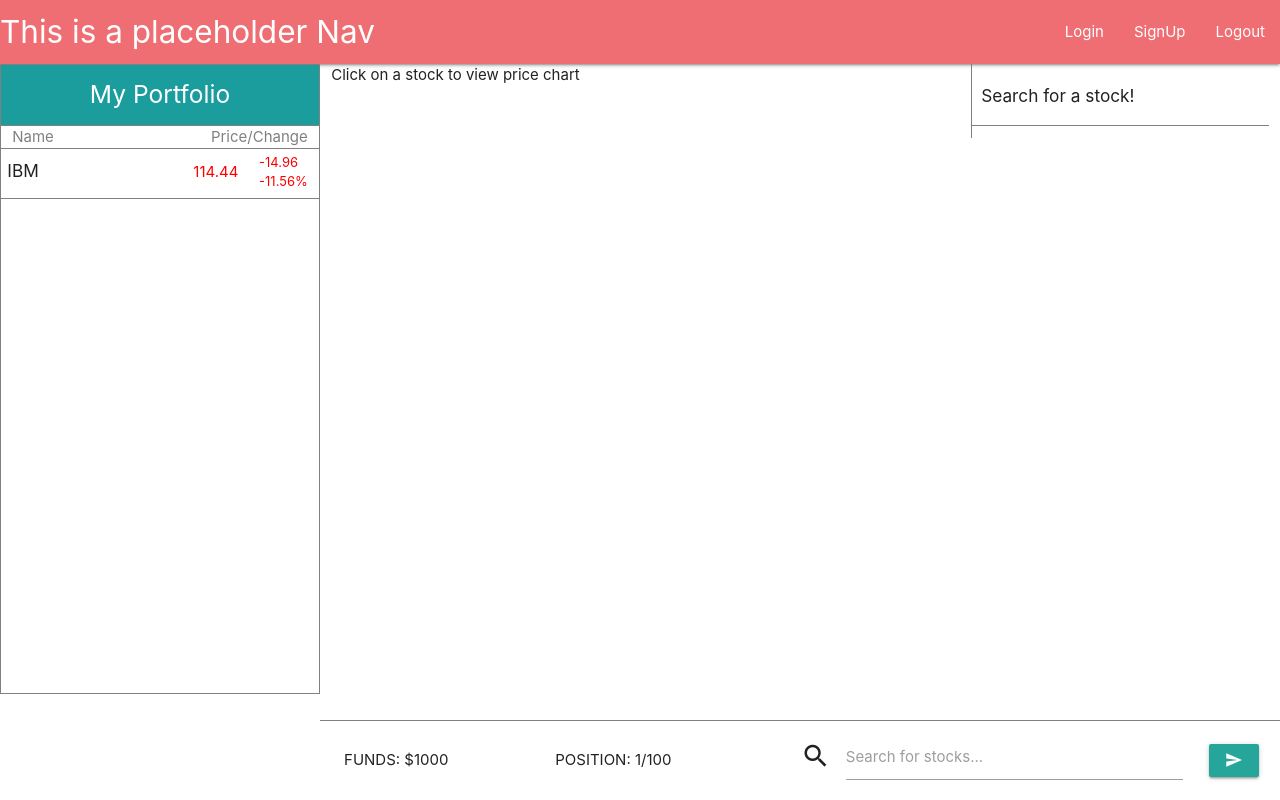
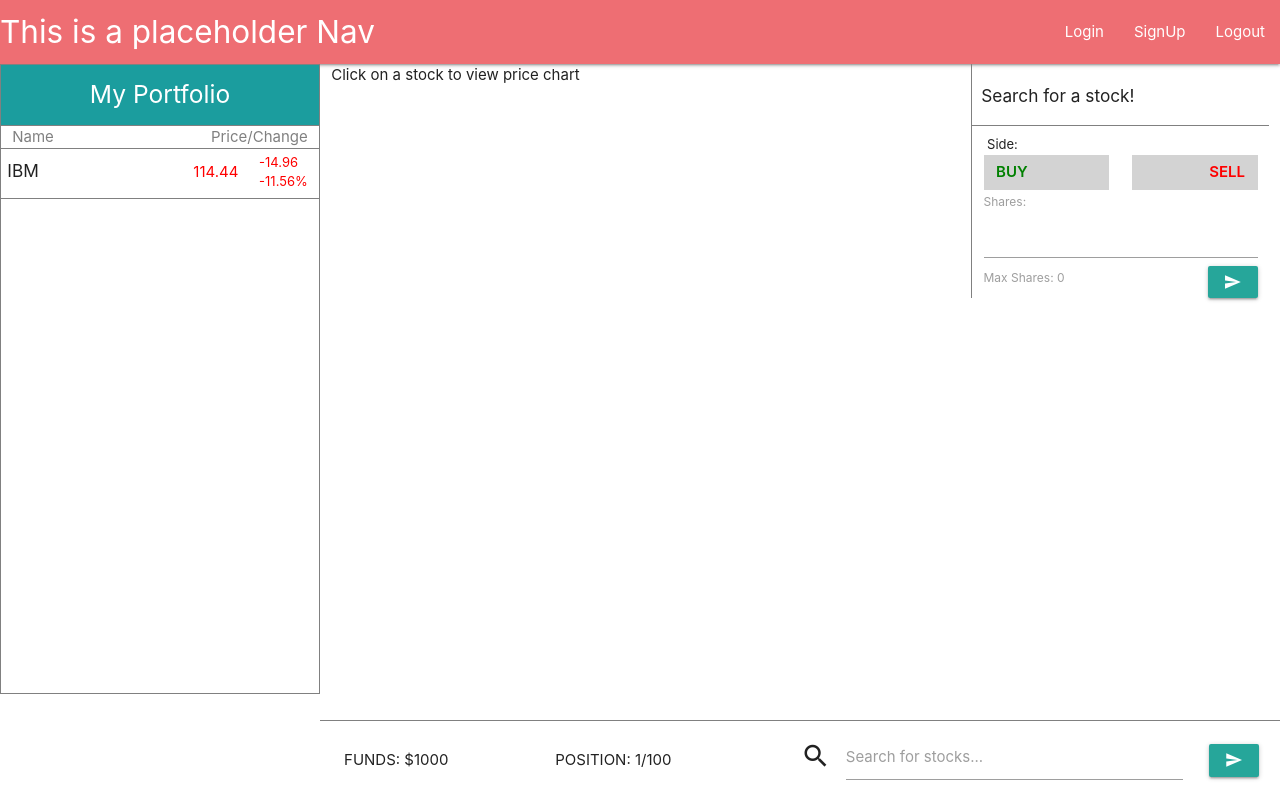
Before and after one commit to asmaa-aboasha/MoneyVestor, a React (Create React App) app in the folder client/: page /trade in a window 1280 px wide. Built offline with nearby package versions, Linux system fonts and the light colour scheme; no server answers.

Commit message:
buying stocks feature implemented!

```diff
--- a/client/src/components/MarketComponents/BuySell/BuySell.js
+++ b/client/src/components/MarketComponents/BuySell/BuySell.js
@@ -1,13 +1,68 @@
 import React from 'react';
-import { Row, Col, Icon } from 'react-materialize';
-import './buysell.css'
+import { Row, Col, Icon, Button } from 'react-materialize';
+import styles from './buysell.module.css'
 import 'materialize-css';
 
 const BuySell = (props) => {
+    let buyBtnStyle = styles.buyBtn;
+    let sellBtnStyle = styles.sellBtn;
+    if (props.side) {
+        if (props.side === 'BUY') {
+            buyBtnStyle = styles.buySide
+        }
+        else if (props.side === 'SELL') {
+            sellBtnStyle = styles.sellSide;
+        }
+    }
+
+    let alert;
+    if(props.alert){
+        alert=(
+            <div className={styles.alertMsg}>You don't own any shares!</div>
+        )
+    }
     return (
         <React.Fragment>
             <Row>
-                <h6> </h6>
+                <div className={styles.buttons}>
+                    <div className={styles.buyOrSell}>Side:</div>
+                    <Col s={6}>
+                        <div className={`${buyBtnStyle} hoverable`}
+                            onClick={props.setSide} >
+                            BUY
+                        </div>
+                    </Col>
+                    <Col s={6}>
+                        <div className={`${sellBtnStyle} right-align hoverable`}
+                            onClick={props.setSide}>
+                            SELL
+                        </div>
+                    </Col>
+                    <Col s={12}>
+                        <form onSubmit={props.submit} >
+                            <label>
+                                Shares:
+                                <input min={0} max={props.maxShares} onChange={props.change} type="number" />
+                            </label>
+                            <label>
+                                Max Shares: {props.maxShares}
+                            </label>
+                            <Button
+                                className='right'
+                                small
+                                node="button"
+                                type="submit"
+                                waves="light"
+                            >
+                                <Icon center>
+                                    send
+                                </Icon>
+                            </Button>
+                        </form>
+                        {alert}
+                    </Col>
+                </div>
+
             </Row>
         </React.Fragment>
     )
--- /dev/null
+++ b/client/src/components/MarketComponents/BuySell/buysell.module.css
@@ -0,0 +1,45 @@
+.buttons{
+    margin-top: 3%;
+}
+
+.buyOrSell{
+    font-size: small;
+    padding-left: 5%;
+}
+
+.buyBtn{
+    font-weight: 600;
+    color: green;
+    padding:5%;
+    padding-left: 10%;
+    background-color: lightgray;
+}
+.buySide{
+    font-weight: 600;
+    color: white;
+    padding:5%;
+    padding-left: 10%;
+    background-color: green;
+}
+
+.sellBtn{
+    font-weight: 600;
+    color: red;
+    padding:5%;
+    padding-right: 10%;
+    background-color: lightgray;
+}
+
+.sellSide{
+    font-weight: 600;
+    color: white;
+    padding:5%;
+    padding-right: 10%;
+    background-color: red;
+}
+
+.alertMsg{
+    padding-top:5%;
+    font-weight: 600;
+    color: red;
+}
--- a/client/src/components/MarketComponents/SearchResult/SearchResult.js
+++ b/client/src/components/MarketComponents/SearchResult/SearchResult.js
@@ -13,7 +13,7 @@ const SearchResult = (props) => {
         else{
             fontColor = styles.neg
         }
-        console.log(props.name)
+
         rendered = (
             <Row className={styles.res}>
                 <div className={styles.symbol}> {props.symbol} </div>
--- a/client/src/pages/VirtualMarket/VirtualMarket.js
+++ b/client/src/pages/VirtualMarket/VirtualMarket.js
@@ -23,6 +23,15 @@ const VirtualMarket = () => {
     const [searchObj, setSearch] = useState({
         res: null,
         q: ''
+    })
+
+    const [transaction, setTransaction] = useState({
+        symbol: null,
+        side: null,
+        shares: 0,
+        sharePrice: 0,
+        maxShares: 0,
+        _alert: false
     })
 
     const getUserData = () => {
@@ -92,6 +101,13 @@ const VirtualMarket = () => {
     let chart;
     let chartData = []
     const populateChart = (id) => {
+        setUser({
+            name: userObj.name,
+            portfolio: userObj.portfolio,
+            funds: userObj.funds,
+            position: userObj.position,
+            dataDisplay: []
+        })
         API.getStockData(id)
             .then(res => {
                 formatData(res.data);
@@ -181,7 +197,7 @@ const VirtualMarket = () => {
     const displaySearch = (res) => {
 
         const stockName = res.name;
-        if(res){
+        if (res) {
             API.getCurrentValues([res.symbol])
                 .then(response => {
 
@@ -199,10 +215,20 @@ const VirtualMarket = () => {
                         searched: true
                     })
 
+                    setTransaction({
+                        symbol: response[0].symbol,
+                        side: null,
+                        shares: 0,
+                        sharePrice: response[0].price,
+                        maxShares: 0,
+                        _alert: false
+                    })
+                    console.log(transaction)
+
                 })
             populateChart(res.symbol)
         }
-        else{
+        else {
             setSearch({
                 res: searchObj.res,
                 q: searchObj.q,
@@ -210,6 +236,7 @@ const VirtualMarket = () => {
             })
         }
     }
+
     let searchResult;
     if (searchObj.searched) {
         searchResult = (
@@ -219,7 +246,7 @@ const VirtualMarket = () => {
                 price={searchObj.res.price}
                 change={searchObj.res.change}
                 delta={searchObj.res.delta}
-                result={true}/>
+                result={true} />
         )
     }
     else {
@@ -229,6 +256,101 @@ const VirtualMarket = () => {
         )
     }
 
+    // functions for handling the buy/sell feature
+    const setSide = (e) => {
+        let side = e.target.childNodes['0'].data;
+        let maxShares;
+        let alert = false;
+        if (side === 'BUY') {
+            maxShares = Math.floor(userObj.funds / transaction.sharePrice);
+        }
+        else if (side === 'SELL') {
+            let stocks = userObj.portfolio.map(item => {
+                return item.stockId;
+            })
+
+            if (stocks.includes(transaction.symbol)) {
+                let i = stocks.indexOf(transaction.symbol);
+                maxShares = userObj.portfolio[i].shares;
+            }
+            else {
+                maxShares = 0;
+                alert = true;
+            }
+        }
+        setTransaction({
+            symbol: transaction.symbol,
+            side: side,
+            shares: transaction.shares,
+            sharePrice: transaction.sharePrice,
+            maxShares: maxShares,
+            _alert: alert
+        })
+        console.log(transaction)
+    }
+
+    const saveTransactionAmount = (e) => {
+        setTransaction({
+            symbol: transaction.symbol,
+            side: transaction.side,
+            shares: e.target.value,
+            sharePrice: transaction.sharePrice,
+            maxShares: transaction.maxShares,
+            _alert: transaction._alert
+        })
+    }
+
+    const handleTransaction = (e) => {
+        e.preventDefault()
+        if (transaction.side) {
+            console.log(`${transaction.side} ${transaction.shares} ${transaction.symbol}`);
+            let transactionAmount;
+            if (transaction.side === 'BUY') {
+                transactionAmount = (transaction.shares * transaction.sharePrice);
+                let newFunds = userObj.funds - transactionAmount;
+                let stocks = userObj.portfolio.map(item => {
+                    return item.stockId;
+                })
+                if (stocks.includes(transaction.symbol)) {
+                    let i = stocks.indexOf(transaction.symbol);
+                    let newShares = parseInt(userObj.portfolio[i].shares) + parseInt(transaction.shares);
+                    let portfolio = userObj.portfolio;
+                    portfolio[i].shares = newShares
+                    setUser({
+                        name: userObj.name,
+                        portfolio: portfolio,
+                        funds: newFunds,
+                        position: userObj.position,
+                        dataDisplay: userObj.dataDisplay
+                    })
+                }
+                else {
+                    let portfolio = userObj.portfolio;
+                    let newStock = {
+                        stockId: transaction.symbol,
+                        shares: transaction.shares,
+                        initDate: new Date(),
+                        initPrice: transaction.sharePrice,
+                        currPrice: transaction.sharePrice
+                    }
+                    portfolio.push(newStock);
+                    setUser({
+                        name: userObj.name,
+                        portfolio: portfolio,
+                        funds: newFunds,
+                        position: userObj.position,
+                        dataDisplay: userObj.dataDisplay
+                    })
+                }
+            }
+            else if (transaction.side === 'SELL') {
+
+            }
+        }
+        else {
+            console.log('indicate buy or sell!')
+        }
+    }
     return (
         <React.Fragment>
             <Row>
@@ -258,7 +380,13 @@ const VirtualMarket = () => {
                 <Col s={3}>
                     <div className='info'>
                         {searchResult}
-                        <BuySell />
+                        <BuySell
+                            alert={transaction._alert}
+                            side={transaction.side}
+                            setSide={(e) => setSide(e)}
+                            maxShares={transaction.maxShares}
+                            change={(e) => saveTransactionAmount(e)}
+                            submit={(e) => handleTransaction(e)} />
                     </div>
                 </Col>
             </Row>
```
Also changed, not shown: client/src/components/MarketComponents/BuySell/buysell.css (deleted). Lines whose indentation alone changed are shown as unchanged.
